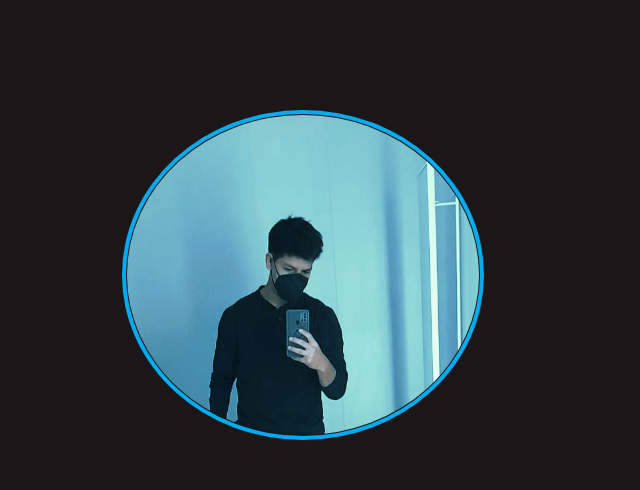
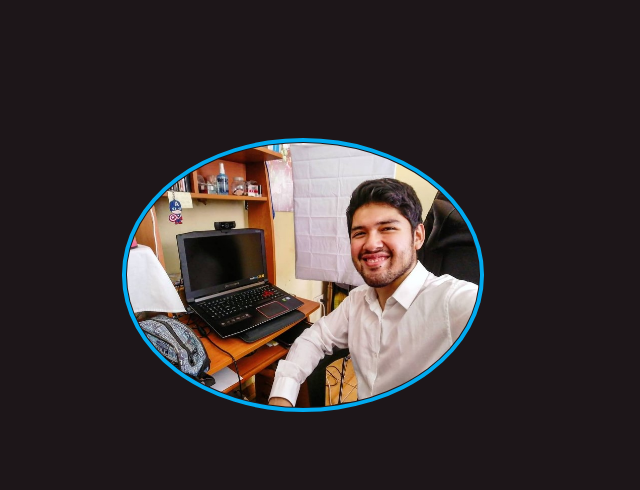
Before and after one commit to Wilz0n/Portafolio, a website: page index.html in a window 1280 px wide. Shown: the part 129-619 px from the top of the page, 0-640 px from the left. Drawn offline with nearby package versions, Linux system fonts and the light colour scheme.

Commit message:
Portafolio

```diff
--- a/index.html
+++ b/index.html
@@ -31,7 +31,7 @@
   <section class="home" id="home">
 
     <div class="home-image">
-      <img src="/img/Foto-CV.jpg" alt="">
+      <img src="/img/chang xd.jpg" alt="">
       <span class="circle-hover"></span>
       </div>
 
```
Also changed, not shown: img/chang xd.jpg (added).
